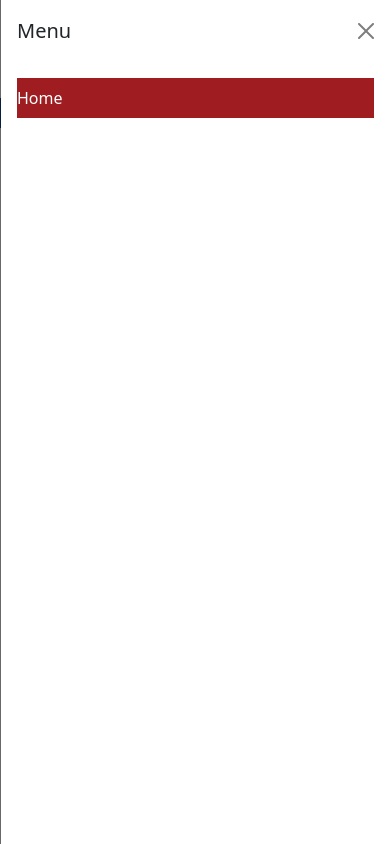
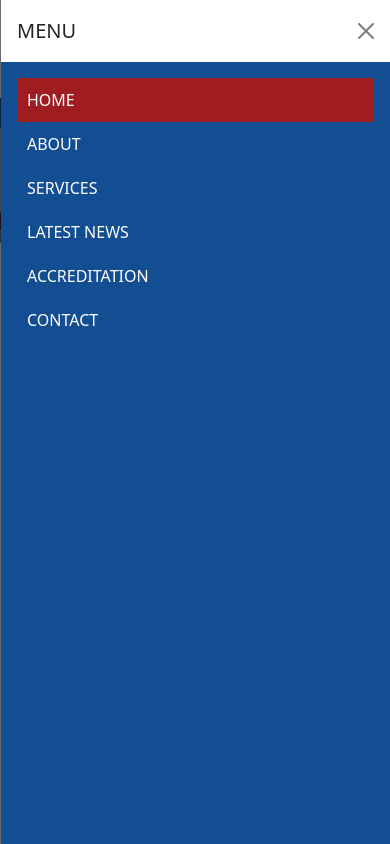
Before and after one commit to gjferolino/trinityhc-web, a React (Create React App) app: page / in a window 390 px wide. Both pictures are taken after a click on the button 350 px from the left and 41 px from the top of the page. Shown: the top 844 px of the page. Built offline with nearby package versions, Linux system fonts and the light colour scheme.

Commit message:
Added Content for Home Page, UnderConstruction, Fix Responsive

```diff
--- a/src/App.tsx
+++ b/src/App.tsx
@@ -59,63 +59,57 @@ const App = () => {
 
           <Offcanvas show={show} onHide={handleClose} placement="end" id="offcanvasNavbar">
         <Offcanvas.Header closeButton>
-              <Offcanvas.Title>Menu</Offcanvas.Title>
+          <Offcanvas.Title>MENU</Offcanvas.Title>
         </Offcanvas.Header>
         <Offcanvas.Body>
           <Nav className="me-auto">
             <Nav.Link
               as={Link}
               to="/"
-                  className="nav-link"
-                  active={activeKey === '/'}
+              className={`nav-link ${activeKey === '/' ? 'active' : ''}`}
               onClick={() => handleNavSelect('/')}
             >
-                  Home
+              HOME
             </Nav.Link>
             <Nav.Link
               as={Link}
               to="/about"
-                  className="nav-link"
-                  active={activeKey === '/about'}
+              className={`nav-link ${activeKey === '/about' ? 'active' : ''}`}
               onClick={() => handleNavSelect('/about')}
             >
-                  About
+              ABOUT
             </Nav.Link>
             <Nav.Link
               as={Link}
               to="/services"
-                  className="nav-link"
-                  active={activeKey === '/services'}
+              className={`nav-link ${activeKey === '/services' ? 'active': ''}`}
               onClick={() => handleNavSelect('/services')}
             >
-                  Services
+              SERVICES
             </Nav.Link>
             <Nav.Link
               as={Link}
               to="/latest-news"
-                  className="nav-link"
-                  active={activeKey === '/latest-news'}
+              className={`nav-link ${activeKey === '/latest-news' ? 'active' : ''}`}
               onClick={() => handleNavSelect('/latest-news')}
             >
-                  Latest News
+              LATEST NEWS
             </Nav.Link>
             <Nav.Link
               as={Link}
               to="/accreditation"
-                  className="nav-link"
-                  active={activeKey === '/accreditation'}
+              className={`nav-link ${activeKey === '/accreditation' ? 'active' : ''}`}
               onClick={() => handleNavSelect('/accreditation')}
             >
-                  Accreditation
+              ACCREDITATION
             </Nav.Link>
             <Nav.Link
               as={Link}
               to="/contact"
-                  className="nav-link"
-                  active={activeKey === '/contact'}
+              className={`nav-link ${activeKey === '/contact' ? 'active' : ''}`}
               onClick={() => handleNavSelect('/contact')}
             >
-                  Contact
+              CONTACT
             </Nav.Link>
           </Nav>
         </Offcanvas.Body>
@@ -131,7 +125,7 @@ const App = () => {
           active={activeKey === '/'}
           onClick={() => handleNavSelect('/')}
         >
-          Home
+          HOME
         </Nav.Link>
         <Nav.Link
           as={Link}
@@ -140,7 +134,7 @@ const App = () => {
           active={activeKey === '/about'}
           onClick={() => handleNavSelect('/about')}
         >
-          About
+          ABOUT
         </Nav.Link>
         <Nav.Link
           as={Link}
@@ -149,7 +143,7 @@ const App = () => {
           active={activeKey === '/services'}
           onClick={() => handleNavSelect('/services')}
         >
-          Services
+          SERVICES
         </Nav.Link>
         <Nav.Link
           as={Link}
@@ -158,7 +152,7 @@ const App = () => {
           active={activeKey === '/latest-news'}
           onClick={() => handleNavSelect('/latest-news')}
         >
-          Latest News
+          LATEST NEWS
         </Nav.Link>
         <Nav.Link
           as={Link}
@@ -167,7 +161,7 @@ const App = () => {
           active={activeKey === '/accreditation'}
           onClick={() => handleNavSelect('/accreditation')}
         >
-          Accreditation
+          ACCREDITATION
         </Nav.Link>
         <Nav.Link
           as={Link}
@@ -176,7 +170,7 @@ const App = () => {
           active={activeKey === '/contact'}
           onClick={() => handleNavSelect('/contact')}
         >
-          Contact
+          CONTACT
         </Nav.Link>
       </Nav>
 
--- a/src/pages/About.tsx
+++ b/src/pages/About.tsx
@@ -1,10 +1,16 @@
-import React from 'react';
 import { Container } from 'react-bootstrap';
+import constructionImage from '../assets/underconstruction.png';
 
 const About = () => (
-  <Container>
-    <h1>About Page</h1>
-    <p>Welcome to our website...</p>
+  <Container className="text-center">
+    <div className="spacer"></div>
+    <div className="spacer"></div>
+    <div className="spacer"></div>
+  <div className="spacer"></div>
+  <img src={constructionImage} alt="Under Construction" className="construction-image" />
+  <div className="spacer"></div>
+  <div className="spacer"></div>
+  <div className="spacer"></div>
   </Container>
 );
 
--- a/src/pages/Accreditation.tsx
+++ b/src/pages/Accreditation.tsx
@@ -1,10 +1,16 @@
-import React from 'react';
 import { Container } from 'react-bootstrap';
+import constructionImage from '../assets/underconstruction.png';
 
 const Accreditation = () => (
-  <Container>
-    <h1>Accreditation Page</h1>
-    <p>Welcome to our website...</p>
+  <Container className="text-center">
+    <div className="spacer"></div>
+    <div className="spacer"></div>
+    <div className="spacer"></div>
+  <div className="spacer"></div>
+  <img src={constructionImage} alt="Under Construction" className="construction-image" />
+  <div className="spacer"></div>
+  <div className="spacer"></div>
+  <div className="spacer"></div>
   </Container>
 );
 
--- a/src/pages/Contact.tsx
+++ b/src/pages/Contact.tsx
@@ -1,10 +1,16 @@
-import React from 'react';
 import { Container } from 'react-bootstrap';
+import constructionImage from '../assets/underconstruction.png';
 
 const Contact = () => (
-  <Container>
-    <h1>Contact Page</h1>
-    <p>Welcome to our website...</p>
+  <Container className="text-center">
+    <div className="spacer"></div>
+    <div className="spacer"></div>
+    <div className="spacer"></div>
+  <div className="spacer"></div>
+  <img src={constructionImage} alt="Under Construction" className="construction-image" />
+  <div className="spacer"></div>
+  <div className="spacer"></div>
+  <div className="spacer"></div>
   </Container>
 );
 
--- a/src/pages/Footer.tsx
+++ b/src/pages/Footer.tsx
@@ -1,10 +1,16 @@
-import React from 'react';
 import { Container } from 'react-bootstrap';
+import constructionImage from '../assets/underconstruction.png';
 
 const Footer = () => (
-  <Container>
-    <h1>Services Footer</h1>
-    <p>Welcome to our website...</p>
+  <Container className="text-center">
+    <div className="spacer"></div>
+    <div className="spacer"></div>
+    <div className="spacer"></div>
+  <div className="spacer"></div>
+  <img src={constructionImage} alt="Under Construction" className="construction-image" />
+  <div className="spacer"></div>
+  <div className="spacer"></div>
+  <div className="spacer"></div>
   </Container>
 );
 
--- a/src/pages/Home.tsx
+++ b/src/pages/Home.tsx
@@ -1,10 +1,21 @@
-import React from 'react';
 import { Container } from 'react-bootstrap';
+import sgBizCtrImage from '../assets/sg_biz_ctr.png';
+import servicesIcon from '../assets/services-icon.png'
 
 const Home = () => (
-  <Container>
-    <h1>Home Page</h1>
-    <p>Welcome to our website...</p>
+  <Container className="home-custom-container-image text-center">
+    <img src={sgBizCtrImage} alt="Singapore Business Central" className="sgBizCtrImage" />
+    <div className="content-container">
+        <div className="spacer"></div>
+        <div className="spacer"></div>
+        <h1 className="title">Welcome to Trinity Medical Group</h1>
+        <div className="spacer"></div>
+        <p className="description">Our clinics are strategically located around Singapore and we have been providing medical services to the community and our corporate clients for more than 40 years. Our strengths are in Corporate Health Services, Occupational Health Services, Offshore and Maritime Health Services (e.g. Fitness for OGUK, BOSIET, Seafarer medical examination, UK's MCA ENG 1 Equivalent) and Drug & Alcohol Screening.</p>
+        <div className="spacer"></div>
+        <p className="description">Our expanding Industrial Hygiene Services (e.g. audiometry) have also become an integral component of our goal to provide a one-stop service centre to our corporate clients on all issues relating to health and safety in the workplace.</p>
+        <div className="spacer"></div>
+    </div>
+    <img src={servicesIcon} alt="Services" className="servicesIcon" />
   </Container>
 );
 
--- a/src/pages/LatestNews.tsx
+++ b/src/pages/LatestNews.tsx
@@ -1,10 +1,16 @@
-import React from 'react';
 import { Container } from 'react-bootstrap';
+import constructionImage from '../assets/underconstruction.png';
 
 const LatestNews = () => (
-  <Container>
-    <h1>LatestNews Page</h1>
-    <p>Welcome to our website...</p>
+  <Container className="text-center">
+    <div className="spacer"></div>
+    <div className="spacer"></div>
+    <div className="spacer"></div>
+  <div className="spacer"></div>
+  <img src={constructionImage} alt="Under Construction" className="construction-image" />
+  <div className="spacer"></div>
+  <div className="spacer"></div>
+  <div className="spacer"></div>
   </Container>
 );
 
--- a/src/pages/Services.tsx
+++ b/src/pages/Services.tsx
@@ -1,10 +1,15 @@
-import React from 'react';
 import { Container } from 'react-bootstrap';
-
+import constructionImage from '../assets/underconstruction.png';
 const Services = () => (
-  <Container>
-    <h1>Services Page</h1>
-    <p>Welcome to our website...</p>
+  <Container className="text-center">
+    <div className="spacer"></div>
+    <div className="spacer"></div>
+    <div className="spacer"></div>
+  <div className="spacer"></div>
+  <img src={constructionImage} alt="Under Construction" className="construction-image" />
+  <div className="spacer"></div>
+  <div className="spacer"></div>
+  <div className="spacer"></div>
   </Container>
 );
 
--- a/src/styles.css
+++ b/src/styles.css
@@ -1,5 +1,73 @@
 /* styles.css */
 
+/*UNDER CONSTRUCTION*/
+.construction-image {
+    width: 60%;
+    height: auto;
+}
+
+/*HOME PAGE*/
+.sgBizCtrImage {
+    width: 100%;
+    height: auto;
+}
+
+.servicesIcon {
+    width: 50%;
+    height: auto;
+}
+
+@media (max-width: 768px) {
+    .servicesIcon {
+        width: 70%;
+    }
+  }
+
+  @media (max-width: 576px) {
+    .servicesIcon {
+        width: 90%;
+    }
+  }
+
+.home-custom-container-image {
+    max-width: 100% !important;
+    padding-left: 0 !important;
+    padding-right: 0 !important;
+}
+
+.title {
+    font-size: 24px;
+    font-weight: bold;
+    margin-bottom: 10px;
+    color: #124e91
+  }
+
+  .description {
+    font-size: 16px;
+    color: #124e91;
+    padding-left: 15rem;
+    padding-right: 15rem;
+  }
+
+  @media (max-width: 768px) {
+    .description {
+      padding-left: 5rem;
+      padding-right: 5rem;
+    }
+  }
+
+  @media (max-width: 576px) {
+    .description {
+      padding-left: 2rem;
+      padding-right: 2rem;
+    }
+  }
+
+  .spacer {
+    height: 1em;
+  }
+
+/*MAIN HEADERS, MENU, ETC*/
 @media (max-width: 768px) {
     .logo {
       width: 236px;
@@ -11,7 +79,6 @@
     max-width: 100% !important;
     padding: 0.2rem;
     margin-top: 1rem;
-    margin-bottom: 1rem;
     text-align: center;
     background-color: #124e91;
   }
@@ -22,6 +89,7 @@
 
   .icon-text {
     margin-left: 0.3rem;
+    margin-right: 0.5rem;
     font-weight: bold;
     color: #124e91;
   }
@@ -50,8 +118,20 @@
   }
 
   #nav-custom {
-    margin-top: 1rem;
-    margin-bottom: 1rem;
     background-color: #124e91;
     justify-content: center;
   }
+
+
+/*OFF CANVAS*/
+  .offcanvas-body {
+    background-color: #124e91;
+  }
+
+  a.nav-link.active.nav-link {
+    padding: 10px;
+}
+
+a.nav-link.nav-link {
+    padding: 10px;
+}
```
Also changed, not shown: src/assets/services-icon.png (added), src/assets/underconstruction.png (added). Lines whose indentation alone changed are shown as unchanged.
